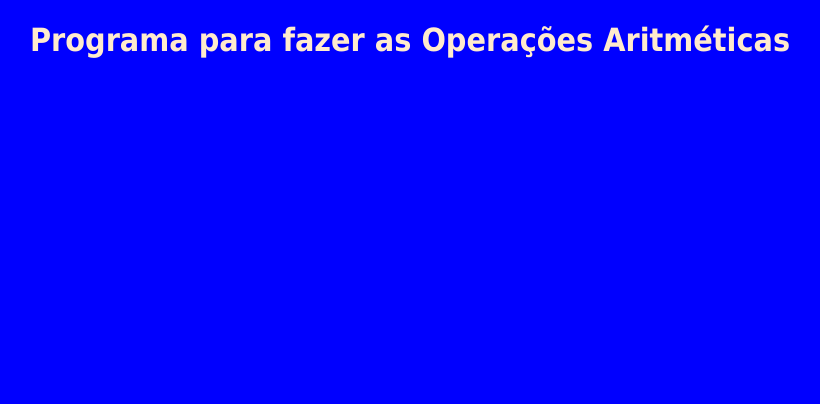
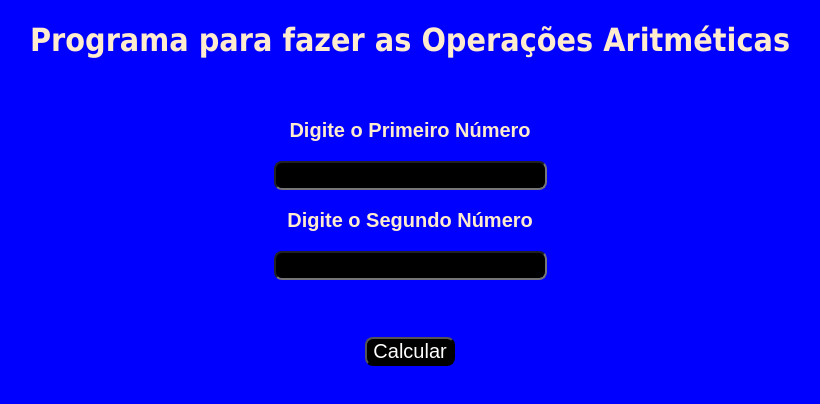
Before and after one commit to GabrielaRankel/aritimetica, a plain HTML site: page index.html in a window 1280 px wide. Shown: the whole page, without its empty margins (230-1050 px from the left). Drawn offline with Linux system fonts and the light colour scheme.

Commit message:
Segunda Versão

```diff
--- a/index.html
+++ b/index.html
@@ -9,5 +9,14 @@
 </head>
 <body>
     <h1>Programa para fazer as Operações Aritméticas</h1>
+    <br><br>
+    <label for="num1">Digite o Primeiro Número</label><br><br>
+    <input type="text" id="num1"><br><br>
+    <label for="num2">Digite o Segundo Número</label><br><br>
+    <input type="text" id="num2"> <br><br>
+    <br><br>
+    <button>Calcular</button>
+    <br><br>
+    <div id="resposta"></div>
 </body>
 </html>
--- a/style.css
+++ b/style.css
@@ -4,3 +4,14 @@ body{
     font-family: Tahoma;
     text-align: center;
 }
+label{
+    font-family: Arial;
+    font-weight: bold;
+    font-size: 20px;
+}
+input,button{
+    color: white;
+    background-color: black;
+    font-size: 20px;
+    border-radius: 8px;
+}
```
